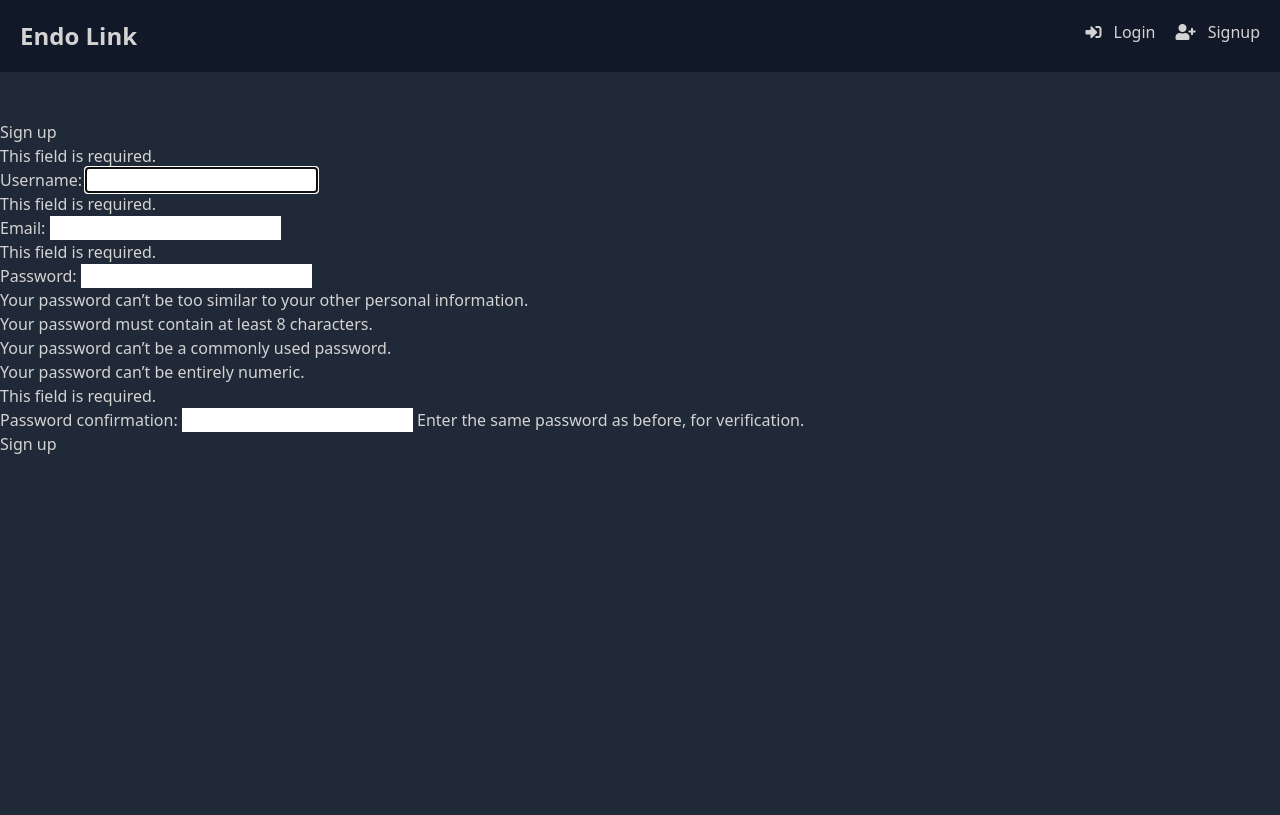
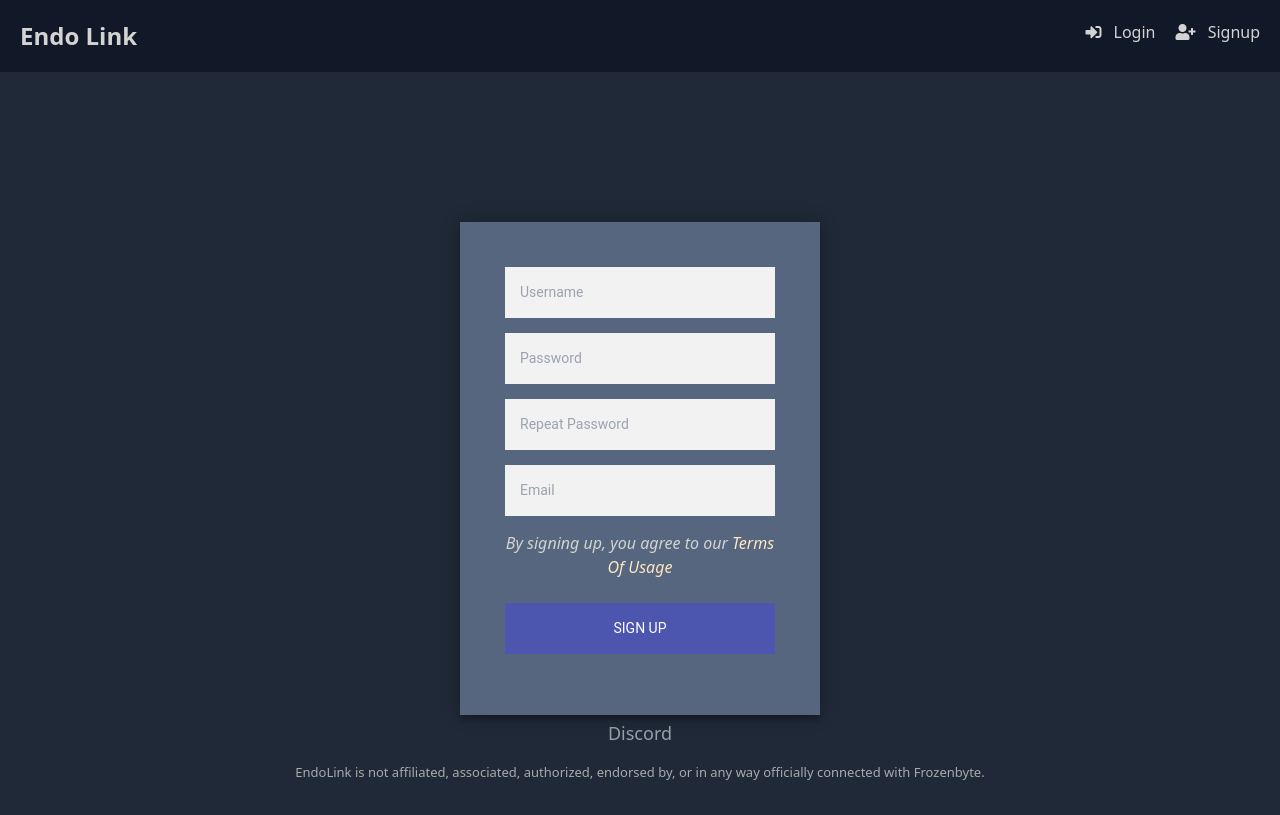
Before and after one commit to StarbaseCommunityProject/EndoLink, a Django app: page /account/signup in a window 1280 px wide. Before the commit the page ends 454 px from the top, so only its background shows below. Run offline with Django 3.2, Linux system fonts and the light colour scheme; some libraries are stand-ins or nearby versions.

Commit message:
Signup/Login UI redesigned and changed. (Login is currently operational) (Register is broken until we figure out how to get form ids for django forms) Added a footer to base Added styling for the login/register form and the footer.

```diff
--- a/Project/StarbaseCommunityWebsite/settings.py
+++ b/Project/StarbaseCommunityWebsite/settings.py
@@ -25,7 +25,7 @@
 # SECURITY WARNING: don't run with debug turned on in production!
 DEBUG = True
 
-ALLOWED_HOSTS = []
+ALLOWED_HOSTS = ['185.99.2.68']
 
 
 # Application definition
--- a/Project/account/templates/account/signup.html
+++ b/Project/account/templates/account/signup.html
@@ -1,10 +1,23 @@
 {% extends "index/base.html" %}
 {% block title %}Signup{% endblock %}
 {% block content %}
-<h2>Sign up</h2>
-<form method="post" action="/account/signup">
-  {% csrf_token %}
-  {{ form.as_p }}
-  <button type="submit">Sign up</button>
-</form>
+
+<div class="login-page">
+  <div class="form">
+
+    <form method="POST" class="login-form" action="/account/signup">
+      {% csrf_token %}
+      <input type="text" placeholder="Username" {{ form.username }}
+      <input type="password" placeholder="Password" {{ form.password }}/>
+      <input type="password" placeholder="Repeat Password" {{ form.password }}/>
+      <input type="text" placeholder="Email" {{ form.email }}
+    <i>By signing up, you agree to our <a style="color: bisque;" href="#">Terms Of Usage</a></i>
+    <br>
+    <br>
+      <button type="submit">Sign Up</button>
+
+    </form>
+
+  </div>
+</div>
 {% endblock %}
--- a/Project/index/static/index/style.css
+++ b/Project/index/static/index/style.css
@@ -13,3 +13,169 @@
 a {
     color: cornflowerblue;
 }
+
+/*
+
+Footer Section
+
+ */
+
+
+.footer-basic {
+    padding:40px 0;
+    background-color:#ffffff;
+    color:#b3bfca;
+    position: fixed;
+    padding: 10px 10px 0px 10px;
+    bottom: 10%;
+    width: 100%;
+    height: 40px;
+    background: #1F2937;
+  }
+
+  .footer-basic ul {
+    padding:0;
+    list-style:none;
+    text-align:center;
+    font-size:18px;
+    line-height:1.6;
+    margin-bottom:0;
+  }
+
+  .footer-basic li {
+    padding:0 10px;
+  }
+
+  .footer-basic ul a {
+    color:inherit;
+    text-decoration:none;
+    opacity:0.8;
+  }
+
+
+  .footer-basic .disclaimer {
+    margin-top:15px;
+    text-align:center;
+    font-size:13px;
+    color:#aaa;
+    margin-bottom:0;
+  }
+
+
+  /*
+
+  End of Footer Section
+
+  */
+
+
+  /*
+
+  Login Styling
+
+  */
+
+
+  @import url(https://fonts.googleapis.com/css?family=Roboto:300);
+
+.login-page {
+  width: 360px;
+  padding: 8% 0 0;
+  margin: auto;
+}
+.form {
+  position: relative;
+  z-index: 1;
+  background: #56667e;
+  max-width: 360px;
+  margin: 0 auto 100px;
+  padding: 45px;
+  text-align: center;
+  box-shadow: 0 0 20px 0 rgba(0, 0, 0, 0.2), 0 5px 5px 0 rgba(0, 0, 0, 0.24);
+}
+.form input {
+  font-family: "Roboto", sans-serif;
+  outline: 0;
+  background: #f2f2f2;
+  width: 100%;
+  border: 0;
+  margin: 0 0 15px;
+  padding: 15px;
+  box-sizing: border-box;
+  font-size: 14px;
+}
+.form button {
+  font-family: "Roboto", sans-serif;
+  text-transform: uppercase;
+  outline: 0;
+  background: #4c56af;
+  width: 100%;
+  border: 0;
+  padding: 15px;
+  color: #FFFFFF;
+  font-size: 14px;
+  -webkit-transition: all 0.3 ease;
+  transition: all 0.3 ease;
+  cursor: pointer;
+}
+.form button:hover,.form button:active,.form button:focus {
+  background: #4349a0;
+}
+.form .message {
+  margin: 15px 0 0;
+  color: #b3b3b3;
+  font-size: 12px;
+}
+.form .message a {
+  color: #1F2937;
+  text-decoration: none;
+}
+.form .register-form {
+  display: none;
+}
+.container {
+  position: relative;
+  z-index: 1;
+  max-width: 300px;
+  margin: 0 auto;
+}
+.container:before, .container:after {
+  content: "";
+  display: block;
+  clear: both;
+}
+.container .info {
+  margin: 50px auto;
+  text-align: center;
+}
+.container .info h1 {
+  margin: 0 0 15px;
+  padding: 0;
+  font-size: 36px;
+  font-weight: 300;
+  color: #1a1a1a;
+}
+.container .info span {
+  color: #4d4d4d;
+  font-size: 12px;
+}
+.container .info span a {
+  color: #000000;
+  text-decoration: none;
+}
+.container .info span .fa {
+  color: #EF3B3A;
+}
+body {
+  background: #1F2937;
+
+  font-family: "Roboto", sans-serif;
+  -webkit-font-smoothing: antialiased;
+  -moz-osx-font-smoothing: grayscale;
+}
+
+/*
+
+  End of Login Section
+
+  */
--- a/Project/index/templates/index/base.html
+++ b/Project/index/templates/index/base.html
@@ -1,6 +1,7 @@
 {% load static %}
 
 <link rel="stylesheet" type="text/css" href="{% static 'index/style.css' %}">
+
 
 <!DOCTYPE html>
 <html lang="en">
@@ -8,6 +9,7 @@
     <meta charset="UTF-8">
     <title>{% block title %}EndoLink{% endblock %}</title>
     <link href="https://unpkg.com/tailwindcss@^2/dist/tailwind.min.css" rel="stylesheet">
+    <script src="https://kit.fontawesome.com/19dda2defe.js" crossorigin="anonymous"></script>
     <link rel="stylesheet" href="https://cdnjs.cloudflare.com/ajax/libs/font-awesome/5.15.4/css/all.min.css" integrity="sha512-1ycn6IcaQQ40/MKBW2W4Rhis/DbILU74C1vSrLJxCq57o941Ym01SwNsOMqvEBFlcgUa6xLiPY/NS5R+E6ztJQ==" crossorigin="anonymous" referrerpolicy="no-referrer" />
 </head>
 <body>
@@ -53,6 +55,21 @@
     <main class="container mx-auto mt-12">
         {% block content %}
         {% endblock %}
+
     </main>
 </body>
+
+<body>
+    <div class="footer-basic">
+        <footer>
+
+            <ul class="list-inline">
+                <li class="list-inline-item"><a href="https://www.youtube.com/watch?v=dQw4w9WgXcQ">Terms of Usage</a></li>
+                <li class="list-inline-item"><a href="https://discord.gg/D9pNdqWfxp">Discord</a></li>
+
+            </ul>
+            <p class="disclaimer">EndoLink is not affiliated, associated, authorized, endorsed by, or in any way officially connected with Frozenbyte.</p>
+        </footer>
+    </div>
+</body>
 </html>
```
Also changed, not shown: Project/account/templates/registration/login.html (+13 -6 lines), Project/index/templates/index/index.html (+29 -1 lines), Project/account/migrations/0001_initial.py (added), Project/shipshop/migrations/0001_initial.py (added).
